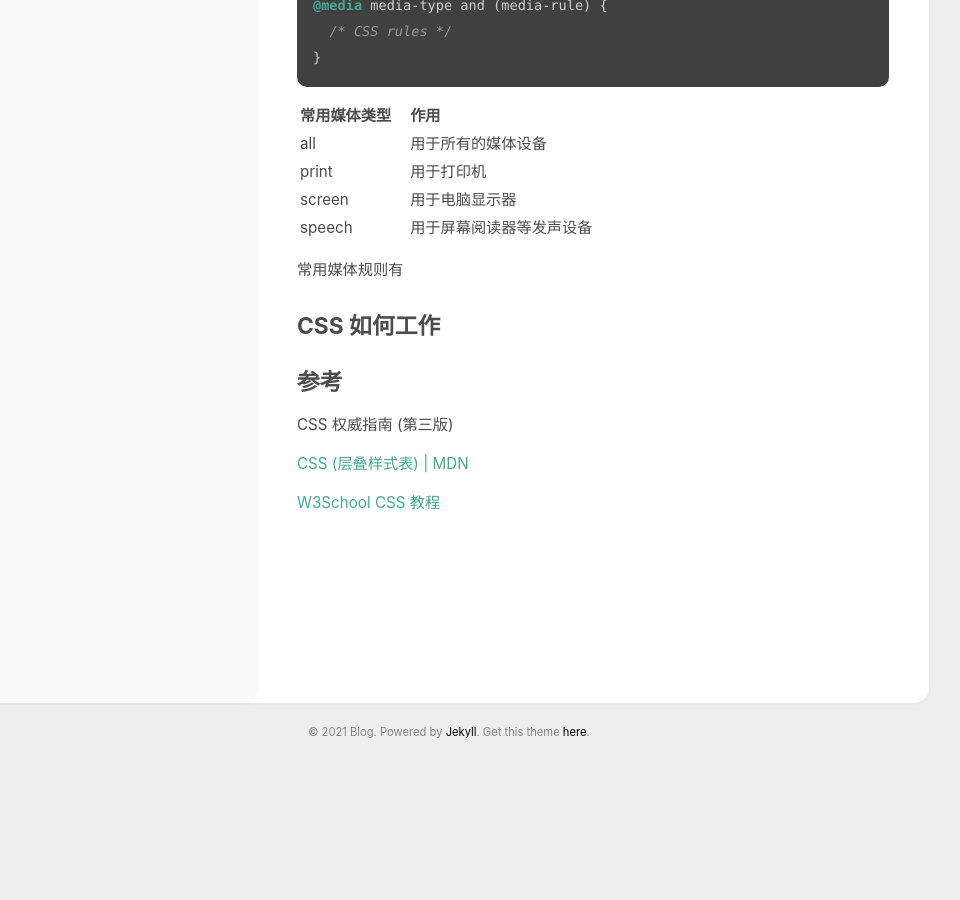
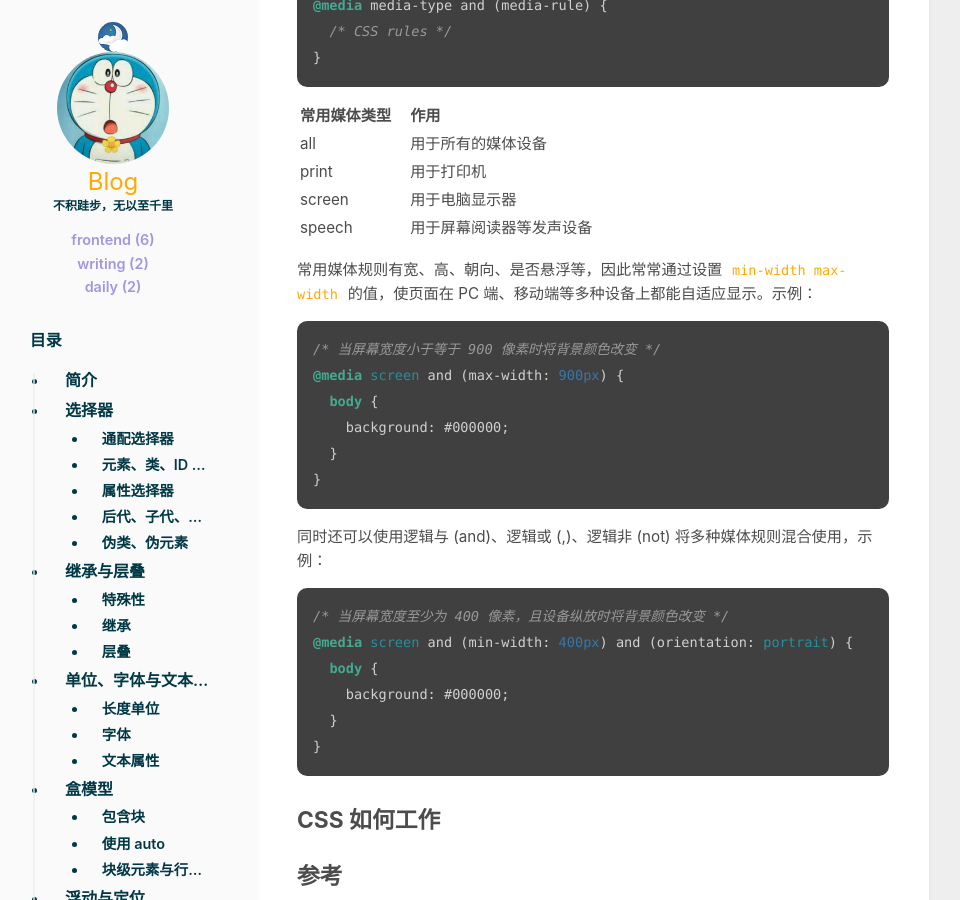
Before and after one commit to yangzheli/yangzheli.github.io, a Jekyll site: the page built from _posts/2021-3-26-css-guide.md, in a window 1280 px wide and 900 px high, scrolled down 7512 px. Shown: the whole window, without its empty margins (191-1151 px from the left). Built offline with Jekyll 4.4.1, drawn with Linux system fonts in a browser that asks for light colours; nearby versions of some CDN libraries; before the commit the page ends 8276 px from its top, so only the background shows below that.

Commit message:
:pencil: add new content

````diff
--- a/_posts/2021-3-26-css-guide.md
+++ b/_posts/2021-3-26-css-guide.md
@@ -274,7 +274,7 @@ position 属性用于指定一个元素的定位方式
 
 | position 属性值 | 作用                                                                                                    |
 | :-------------- | :------------------------------------------------------------------------------------------------------ |
-| static          | 默认值，元素将出现在文档流中的正常位置                                                                  |  |
+| static          | 默认值，元素将出现在文档流中的正常位置                                                                  |
 | relative        | 生成相对定位元素，相对于其正常位置进行定位。元素仍保持未定位前的形状，原本所占的空间仍然保留            |
 | absolute        | 生成绝对定位元素，相对于[包含块](#包含块)进定位。元素原先在文档流所在的空间会关闭，定位后生成一个块级框 |
 | fixed           | 生成绝对定位元素，相对于浏览器窗口进行定位                                                              |
@@ -299,7 +299,27 @@ position 属性用于指定一个元素的定位方式
 | screen       | 用于电脑显示器           |
 | speech       | 用于屏幕阅读器等发声设备 |
 
-常用媒体规则有
+常用媒体规则有宽、高、朝向、是否悬浮等，因此常常通过设置 `min-width max-width` 的值，使页面在 PC 端、移动端等多种设备上都能自适应显示。示例：
+
+```css
+/* 当屏幕宽度小于等于 900 像素时将背景颜色改变 */
+@media screen and (max-width: 900px) {
+  body {
+    background: #000000;
+  }
+}
+```
+
+同时还可以使用逻辑与 (and)、逻辑或 (,)、逻辑非 (not) 将多种媒体规则混合使用，示例：
+
+```css
+/* 当屏幕宽度至少为 400 像素，且设备纵放时将背景颜色改变 */
+@media screen and (min-width: 400px) and (orientation: portrait) {
+  body {
+    background: #000000;
+  }
+}
+```
 
 ## CSS 如何工作
 
````
